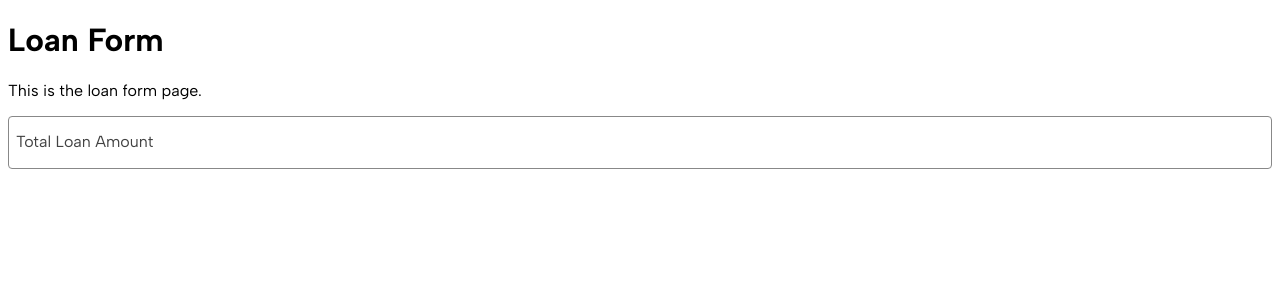
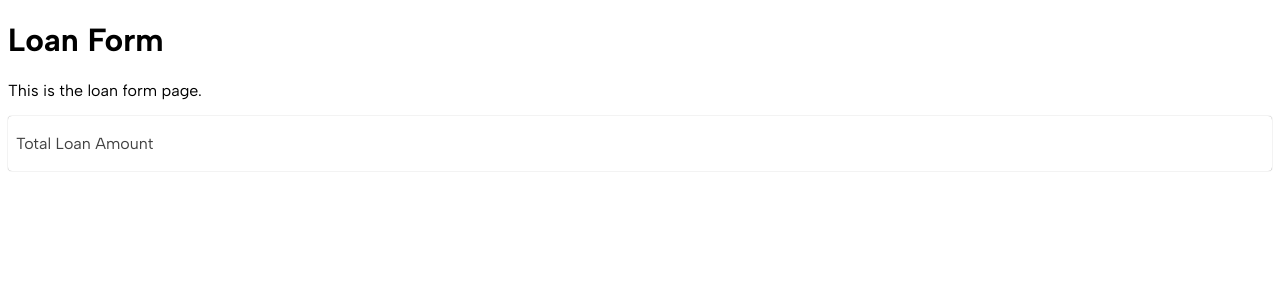
Before and after one commit to akiramorishita/clutch-exercise, a React (Vite) app: page / in a window 1280 px wide. Shown: the top 300 px of the page. Built offline with nearby package versions, Linux system fonts and the light colour scheme.

Commit message:
Update input

```diff
--- a/src/components/Input/Input.css
+++ b/src/components/Input/Input.css
@@ -7,15 +7,23 @@
 .clutch-input__input {
   width: 100%;
   padding: 16px 8px;
-  border: 1px solid var(--color-gray-500);
+  box-shadow: 0 0 1px var(--color-gray-500);
+  border: 2px solid transparent;
   border-radius: 4px;
   outline: none;
+}
+
+.clutch-input__input:focus {
+  transition: border-color 0.2s;
+  border: 2px solid var(--color-gray-600);
+  border-spacing: 1px;
 }
 
 .clutch-input__label {
   position: absolute;
   left: 8px;
-  top: 16px;
+  top: 50%;
+  transform: translateY(-50%);
   color: var(--color-gray-800);
   font-size: 16px;
   transition: 0.2s ease;
@@ -25,7 +33,7 @@
 
 .clutch-input__input:focus + .clutch-input__label,
 .clutch-input__input:not(:placeholder-shown) + .clutch-input__label {
-  top: -6px;
+  top: 0px;
   font-size: 12px;
   color: var(--color-gray-600);
   padding: 0 4px;
```
